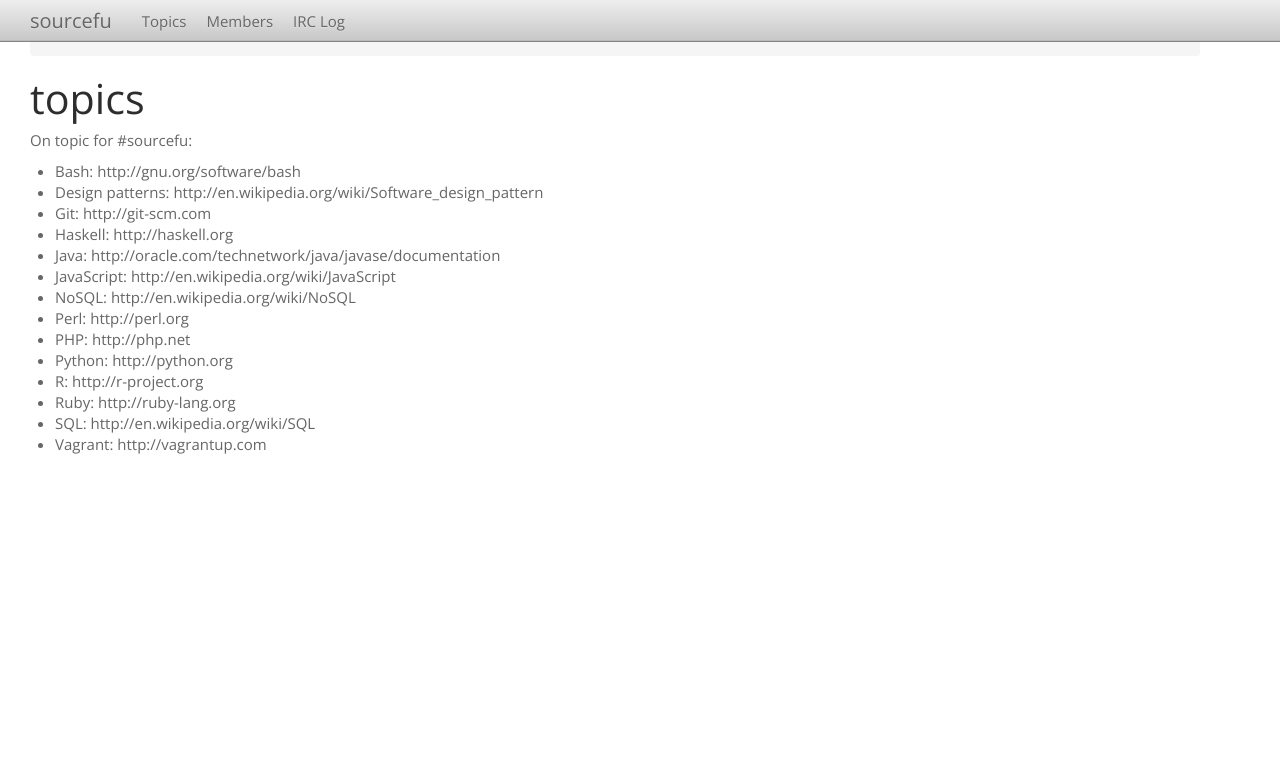
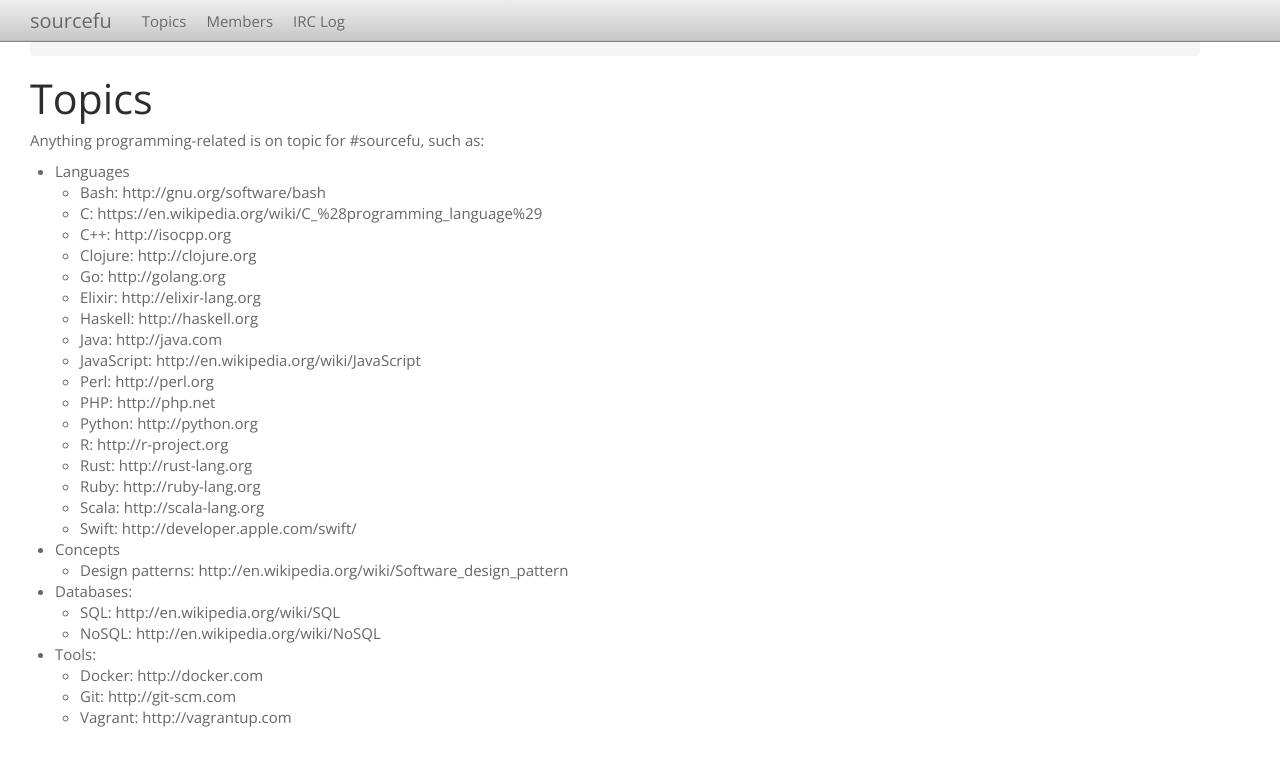
Before and after one commit to sourcefu/sourcefu.github.com, a Jekyll site: the page built from topics/index.md, in a window 1280 px wide. Shown: the top 766 px of the page. Built offline with Jekyll 4.4.1, drawn with Linux system fonts in a browser that asks for light colours; Markdown is read by kramdown in place of the engine named in the settings.

Commit message:
update topics

```diff
--- /dev/null
+++ b/_includes/topics.html
@@ -0,0 +1 @@
+Anything programming-related is on topic for #sourcefu, such as:
--- a/_includes/topics.yaml
+++ b/_includes/topics.yaml
@@ -1,14 +1,27 @@
-- Bash: http://gnu.org/software/bash
-- Design patterns: http://en.wikipedia.org/wiki/Software_design_pattern
-- Git: http://git-scm.com
-- Haskell: http://haskell.org
-- Java: http://oracle.com/technetwork/java/javase/documentation
-- JavaScript: http://en.wikipedia.org/wiki/JavaScript
-- NoSQL: http://en.wikipedia.org/wiki/NoSQL
-- Perl: http://perl.org
-- PHP: http://php.net
-- Python: http://python.org
-- R: http://r-project.org
-- Ruby: http://ruby-lang.org
-- SQL: http://en.wikipedia.org/wiki/SQL
-- Vagrant: http://vagrantup.com
+- Languages
+  - Bash: http://gnu.org/software/bash
+  - C: https://en.wikipedia.org/wiki/C_%28programming_language%29
+  - C++: http://isocpp.org
+  - Clojure: http://clojure.org
+  - Go: http://golang.org
+  - Elixir: http://elixir-lang.org
+  - Haskell: http://haskell.org
+  - Java: http://java.com
+  - JavaScript: http://en.wikipedia.org/wiki/JavaScript
+  - Perl: http://perl.org
+  - PHP: http://php.net
+  - Python: http://python.org
+  - R: http://r-project.org
+  - Rust: http://rust-lang.org
+  - Ruby: http://ruby-lang.org
+  - Scala: http://scala-lang.org
+  - Swift: http://developer.apple.com/swift/
+- Concepts
+  - Design patterns: http://en.wikipedia.org/wiki/Software_design_pattern
+- Databases:
+  - SQL: http://en.wikipedia.org/wiki/SQL
+  - NoSQL: http://en.wikipedia.org/wiki/NoSQL
+- Tools:
+  - Docker: http://docker.com
+  - Git: http://git-scm.com
+  - Vagrant: http://vagrantup.com
--- a/topics/index.md
+++ b/topics/index.md
@@ -1,7 +1,7 @@
 ---
 layout: default
-title: topics
+title: Topics
 ---
-On topic for #sourcefu:
+{% include topics.html %}
 
 {% include topics.yaml %}
```
Also changed, not shown: index.md (+2 -0 lines).
